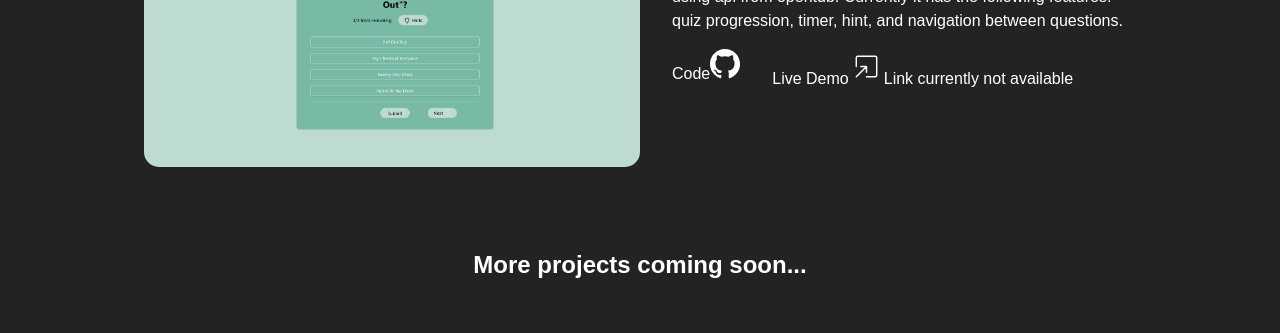
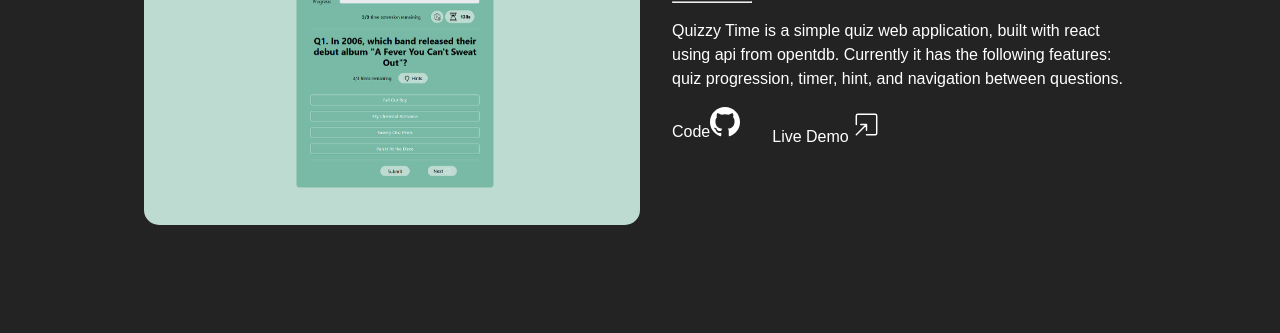
Before and after one commit to Pixz1/DevPortfolio, a React (Vite) app: page / in a window 1280 px wide. Shown: the part 2009-2342 px from the top of the page. Built offline with nearby package versions, Linux system fonts and the light colour scheme; a web font is replaced by a local one.

Commit message:
add project link icon

```diff
--- a/src/components/Icons.jsx
+++ b/src/components/Icons.jsx
@@ -38,4 +38,26 @@ const Github = () => {
     );
 };
 
-export { LinkedIn, Github };
+const ProjectLink = ({ link }) => {
+    return (
+        <a href={link} target="_blank" rel="noopener noreferrer">
+            <svg
+                width="35px"
+                height="35px"
+                viewBox="0 0 24 24"
+                fill="none"
+                xmlns="http://www.w3.org/2000/svg"
+                className="new-window-svg"
+            >
+                <path
+                    d="M5 12V6C5 5.44772 5.44772 5 6 5H18C18.5523 5 19 5.44772 19 6V18C19 18.5523 18.5523 19 18 19H12M8.11111 12H12M12 12V15.8889M12 12L5 19"
+                    stroke="#464455"
+                    strokeLinecap="round"
+                    strokeLinejoin="round"
+                />
+            </svg>
+        </a>
+    );
+};
+
+export { LinkedIn, Github, ProjectLink };
--- a/src/components/Projects/Projects.jsx
+++ b/src/components/Projects/Projects.jsx
@@ -1,5 +1,5 @@
 import "./Projects.css";
-import { Github } from "../Icons";
+import { Github, ProjectLink } from "../Icons";
 
 export default function Projects() {
     return (
@@ -44,38 +44,15 @@ export default function Projects() {
 
                                 <div className="link">
                                     <span>Live Demo</span>
-                                    <a
-                                        href="#"
-                                        target="_blank"
-                                        rel="noopener noreferrer"
-                                    >
-                                        <svg
-                                            width="35px"
-                                            height="35px"
-                                            viewBox="0 0 24 24"
-                                            fill="none"
-                                            xmlns="http://www.w3.org/2000/svg"
-                                            className="new-window-svg"
-                                        >
-                                            <path
-                                                d="M5 12V6C5 5.44772 5.44772 5 6 5H18C18.5523 5 19 5.44772 19 6V18C19 18.5523 18.5523 19 18 19H12M8.11111 12H12M12 12V15.8889M12 12L5 19"
-                                                stroke="#464455"
-                                                stroke-linecap="round"
-                                                stroke-linejoin="round"
-                                            />
-                                        </svg>
-                                    </a>
-                                    <span className="tooltip-text">
-                                        Link currently not available
-                                    </span>
+                                    <ProjectLink link="https://www.google.com/" />
                                 </div>
                             </div>
                         </div>
                     </div>
 
-                    <div className="soon-tm">
+                    {/* <div className="soon-tm">
                         <h2>More projects coming soon...</h2>
-                    </div>
+                    </div> */}
                 </div>
             </div>
         </section>
```
